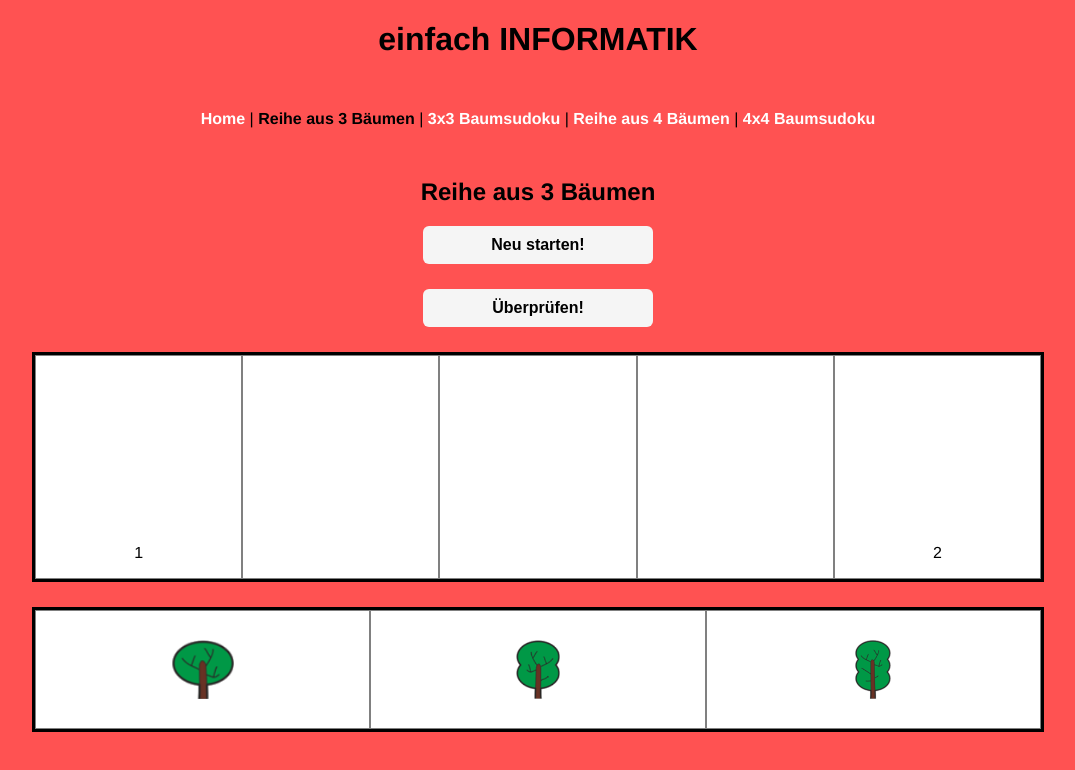
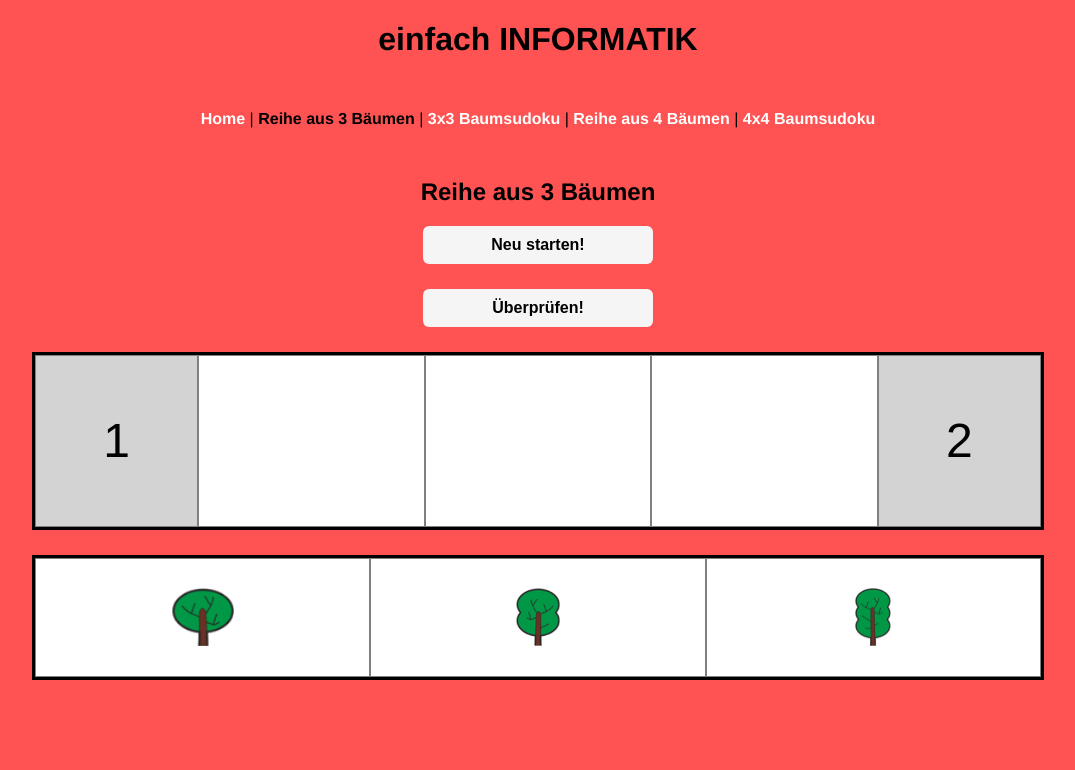
Before and after one commit to fbuetler/e-learning-environment, a Vue app in the folder vue-ts/: page /treerow3 in a window 1280 px wide. Shown: the top 770 px of the page, without its empty margins (102-1177 px from the left). Built offline with nearby package versions, Linux system fonts and the light colour scheme.

Commit message:
some minmal styling for row

```diff
--- a/vue-ts/src/components/trees/Row.vue
+++ b/vue-ts/src/components/trees/Row.vue
@@ -1,7 +1,7 @@
 <template>
   <div>
-    <div class="grid" :style="cellsPerRowWithViews">
-      <div>{{ leftView }}</div>
+    <div class="wrapper" :style="gridSize()">
+      <div class="view">{{ leftView }}</div>
       <div
         v-for="(value, index) in values"
         :key="index"
@@ -13,7 +13,7 @@
         />
         <img v-else :src="require('@/assets/trees/tree_' + value + '.png')" />
       </div>
-      <div>{{ rightView }}</div>
+      <div class="view">{{ rightView }}</div>
     </div>
     <Selection
       :size="size"
@@ -121,34 +121,36 @@ export default class Row extends Vue {
     return visible;
   }
 
-  private get cellsPerRowWithViews(): string {
+  private gridSize(): string {
     return "grid-template-columns: repeat(" + (this.size + 2) + ",auto)";
   }
 }
 </script>
 
 <style scoped>
-.grid {
+.wrapper {
   display: grid;
   background: white;
   border: 3px solid black;
   margin: 0px 0px 25px 0px;
 }
-.grid > div {
-  padding: 1rem;
-  position: relative;
+.wrapper > div {
+  border: 1px solid gray;
+  font-size: 3em;
+
+  display: -ms-flexbox;
+  display: -webkit-flex;
+  display: flex;
+  justify-content: center;
+  -ms-flex-align: center;
+  -webkit-align-items: center;
+  align-items: center;
+}
+.wrapper > div > img {
+  max-height: 50%;
+}
+.view {
+  background: lightgray;
   border: 1px solid gray;
 }
-.grid > div::before {
-  content: "";
-  display: block;
-  padding-bottom: 100%;
-}
-.grid > div img {
-  position: absolute;
-  max-width: 80%;
-  top: 50%;
-  left: 50%;
-  transform: translate(-50%, -50%);
-}
 </style>
--- a/vue-ts/src/components/trees/Sudoku.vue
+++ b/vue-ts/src/components/trees/Sudoku.vue
@@ -6,7 +6,7 @@
         :style="gridRowSizeAndPosition(`1 / 1`, `1 / ${size + 3}`)"
       >
         <!-- placeholder -->
-        <div></div>
+        <div class="placeholder"></div>
         <!-- top view -->
         <div
           v-for="(visible, topIndex) in views[0]"
@@ -17,7 +17,7 @@
           <span v-else></span>
         </div>
         <!-- placeholder -->
-        <div></div>
+        <div class="placeholder"></div>
       </div>
 
       <div
@@ -61,7 +61,7 @@
         "
       >
         <!-- placeholder -->
-        <div></div>
+        <div class="placeholder"></div>
         <!-- bottom view -->
         <div
           v-for="(visible, bottomIndex) in views[3]"
@@ -72,7 +72,7 @@
           <span v-else></span>
         </div>
         <!-- placeholder -->
-        <div></div>
+        <div class="placeholder"></div>
       </div>
     </div>
     <Selection
@@ -347,4 +347,8 @@ export default class Sudoku extends Vue {
   background: lightgray;
   border: 1px solid gray;
 }
+.placeholder {
+  background: black;
+  border: none !important;
+}
 </style>
```
